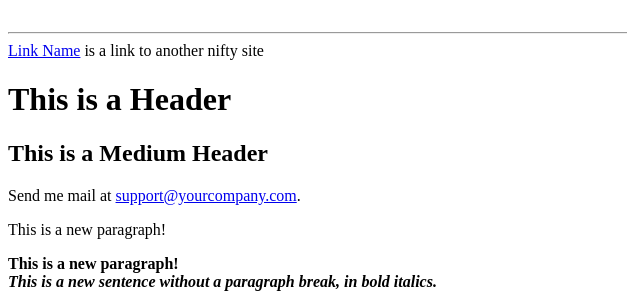
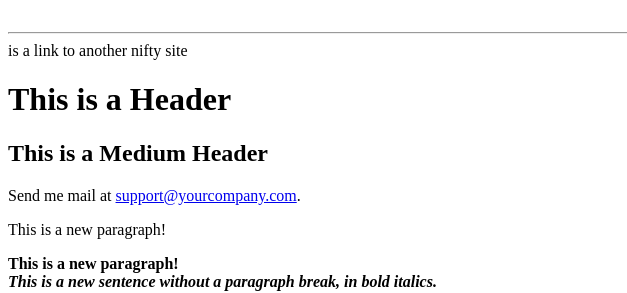
Before and after one commit to joinusat/barcampsg, a plain HTML site: page zzindex.html in a window 1280 px wide. Shown: the top 293 px of the page, 0-627 px from the left. Drawn offline with Linux system fonts and the light colour scheme.

Commit message:
index md

```diff
--- a/index.html
+++ b/zzindex.html
@@ -11,8 +11,6 @@
 <CENTER><IMG SRC="clouds.jpg" ALIGN="BOTTOM"> </CENTER>
 
 <HR>
-
-<a href="http://somegreatsite.com">Link Name</a>
 
 is a link to another nifty site
 
```
Also changed, not shown: 1 other file.
